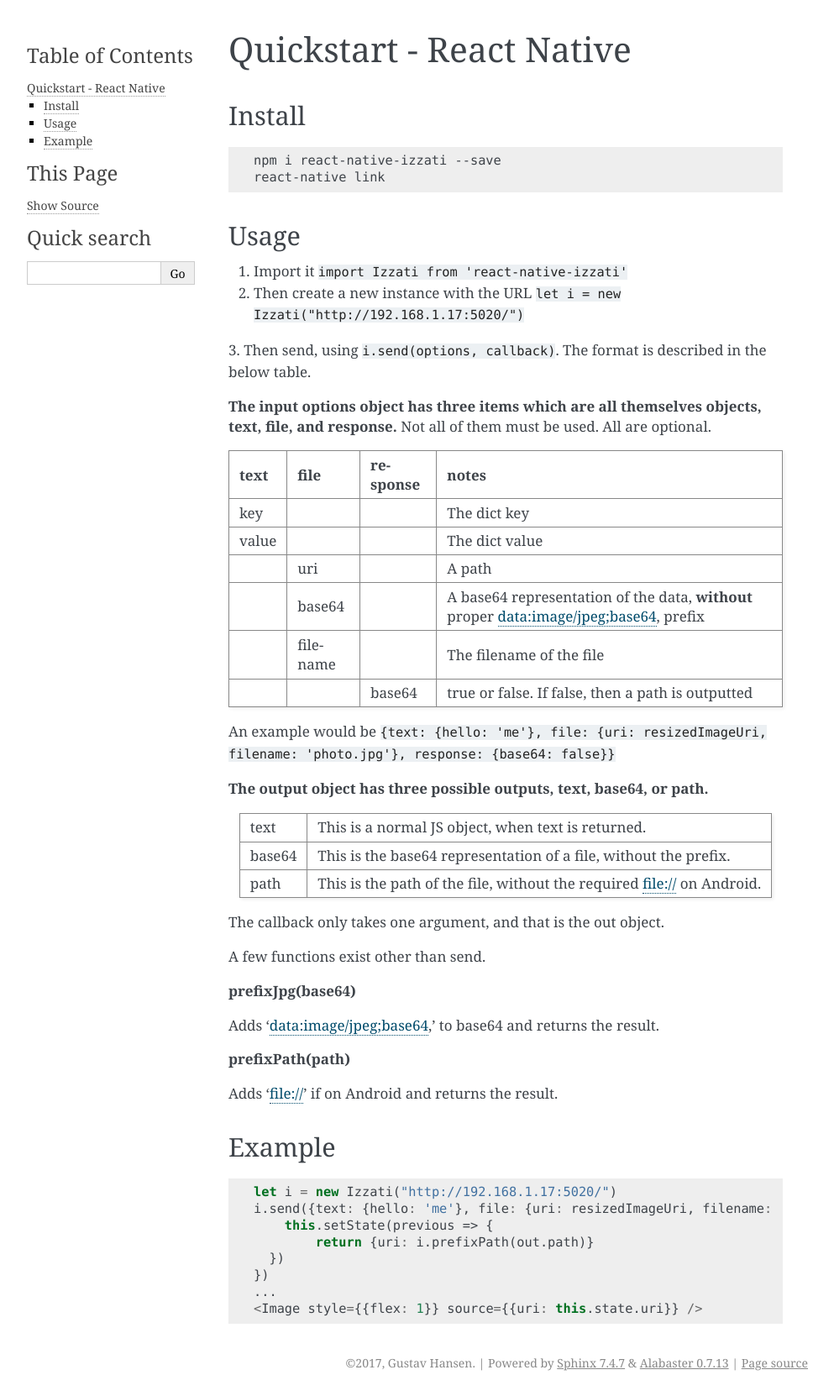
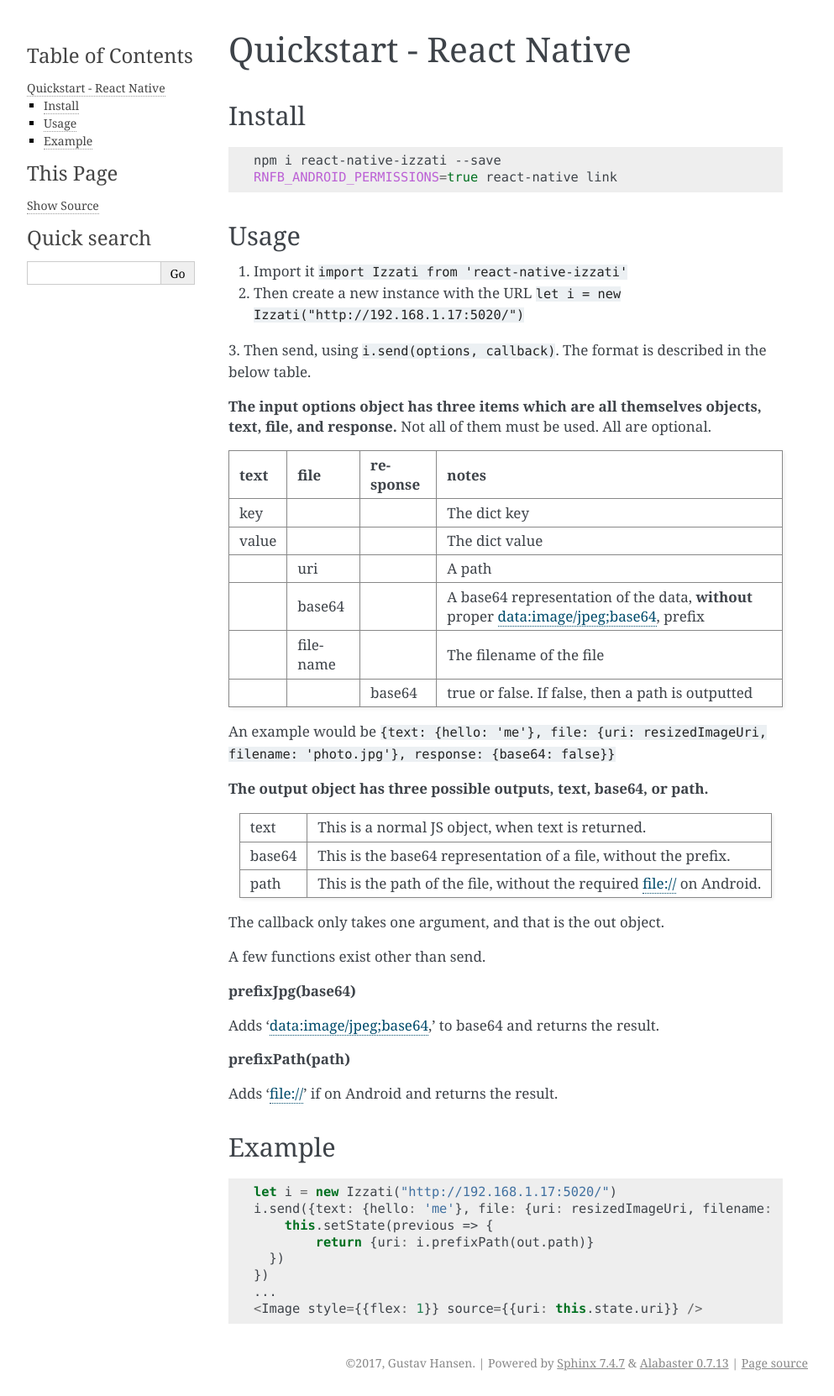
Before and after one commit to kusti8/izzati, a Sphinx documentation site: the page built from docs/quickstart-react-native.rst, in a window 1280 px wide. Shown: the whole page at 84% size, without its empty margins (148-1141 px from the left). Built offline with Sphinx 7.4.7, drawn with Linux system fonts in a browser that asks for light colours.

Commit message:
Auto add permissions

```diff
--- a/docs/quickstart-react-native.rst
+++ b/docs/quickstart-react-native.rst
@@ -7,7 +7,7 @@
 .. code-block:: bash
 
     npm i react-native-izzati --save
-    react-native link
+    RNFB_ANDROID_PERMISSIONS=true react-native link
 
 Usage
 -----------
```
